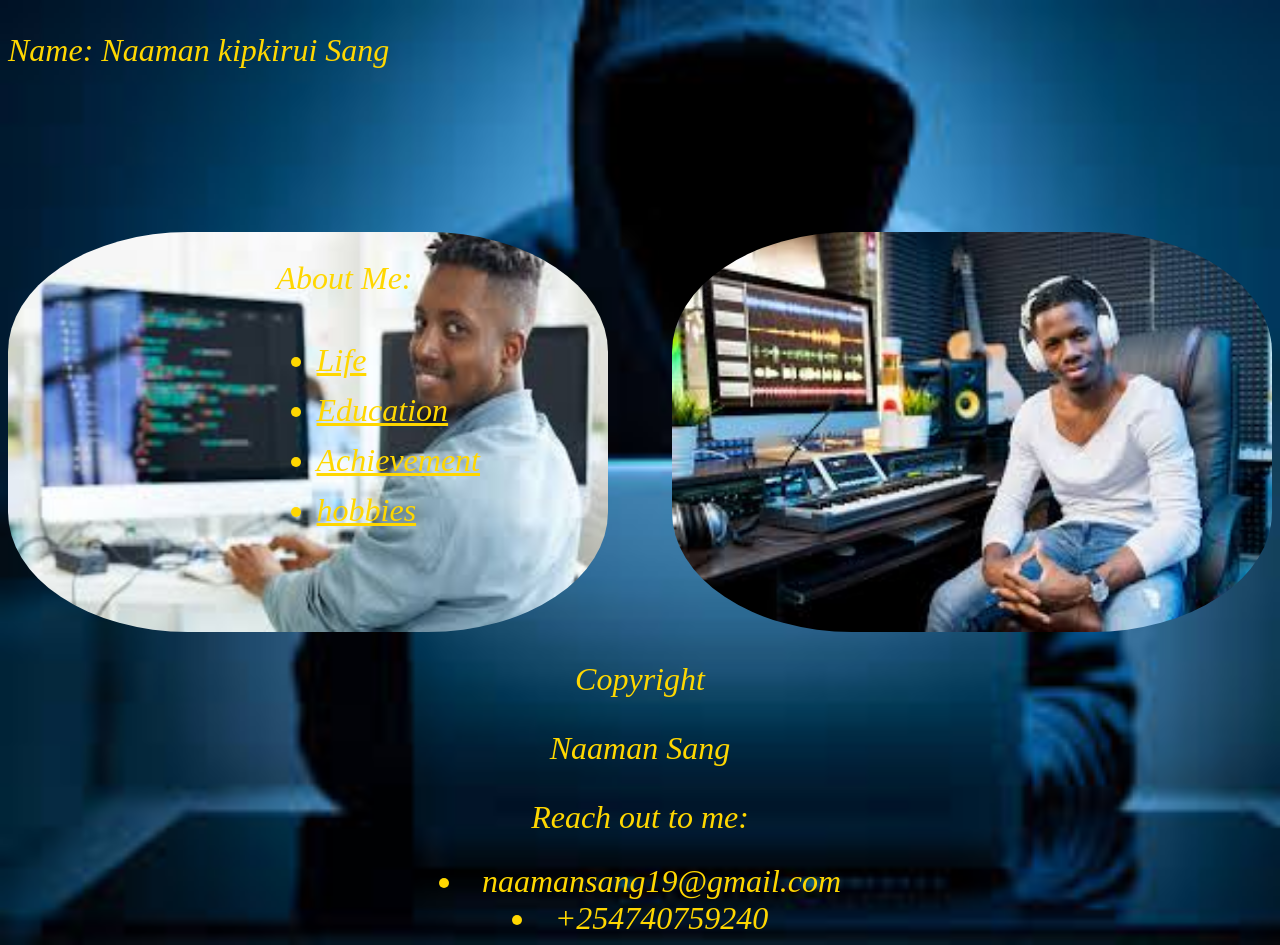
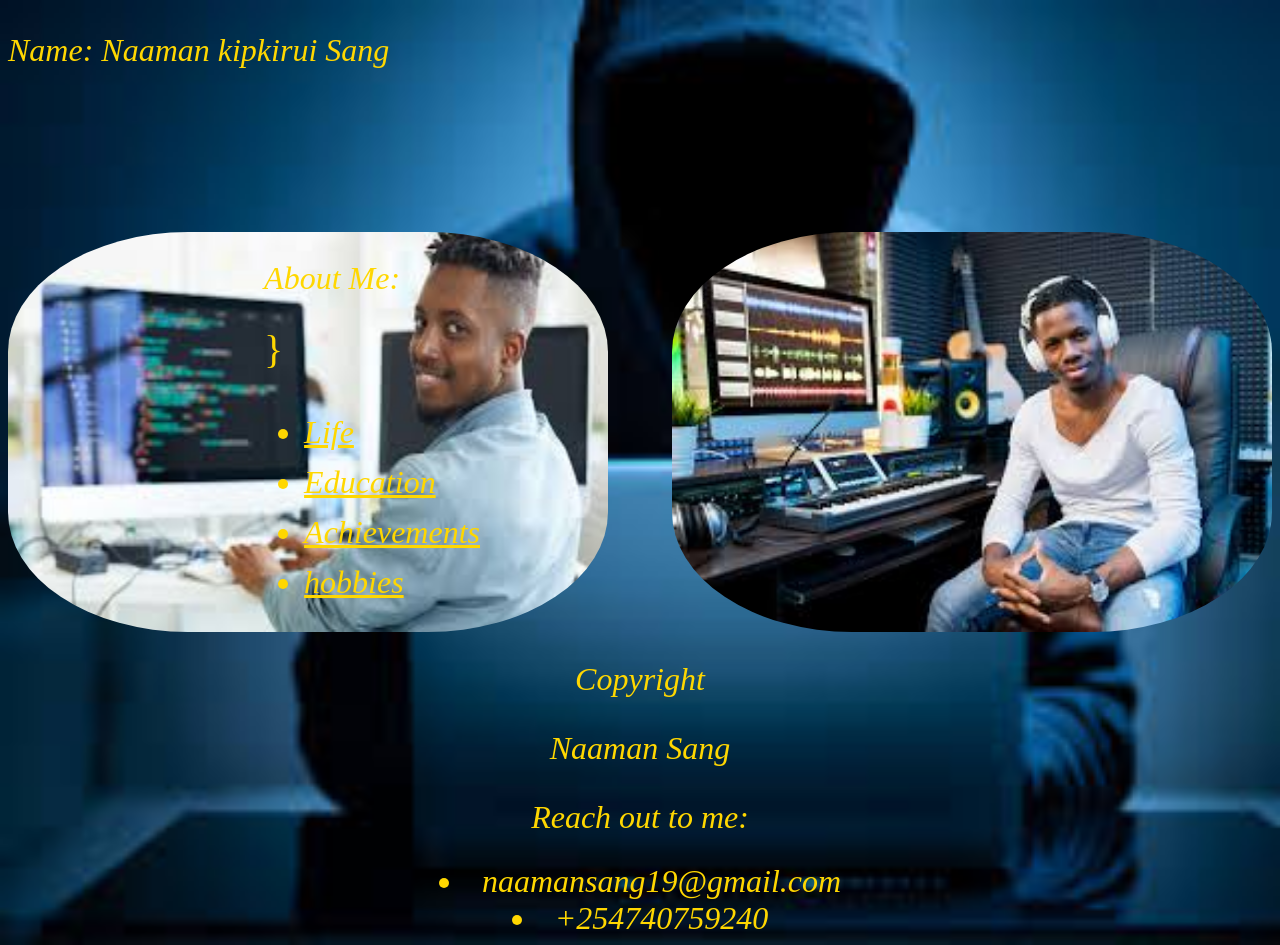
Before and after one commit to naamansang/My-Portofolio, a plain HTML site: page index.html in a window 1280 px wide. Drawn offline with Linux system fonts and the light colour scheme.

Commit message:
index.html modified

```diff
--- a/index.html
+++ b/index.html
@@ -24,10 +24,12 @@
 
     <div class="asap">
         <h1>About Me:</h1>
+        }
+
         <ul>
             <li><a href="life.html">Life</a></li>
             <li><a href="education.html">Education</a></li>
-            <li><a href="skills.html">Achievement</a></li>
+            <li><a href="skills.html">Achievements</a></li>
             <li><a href="hobbies.html">hobbies</a></li>
         </ul>
     </div>
```
